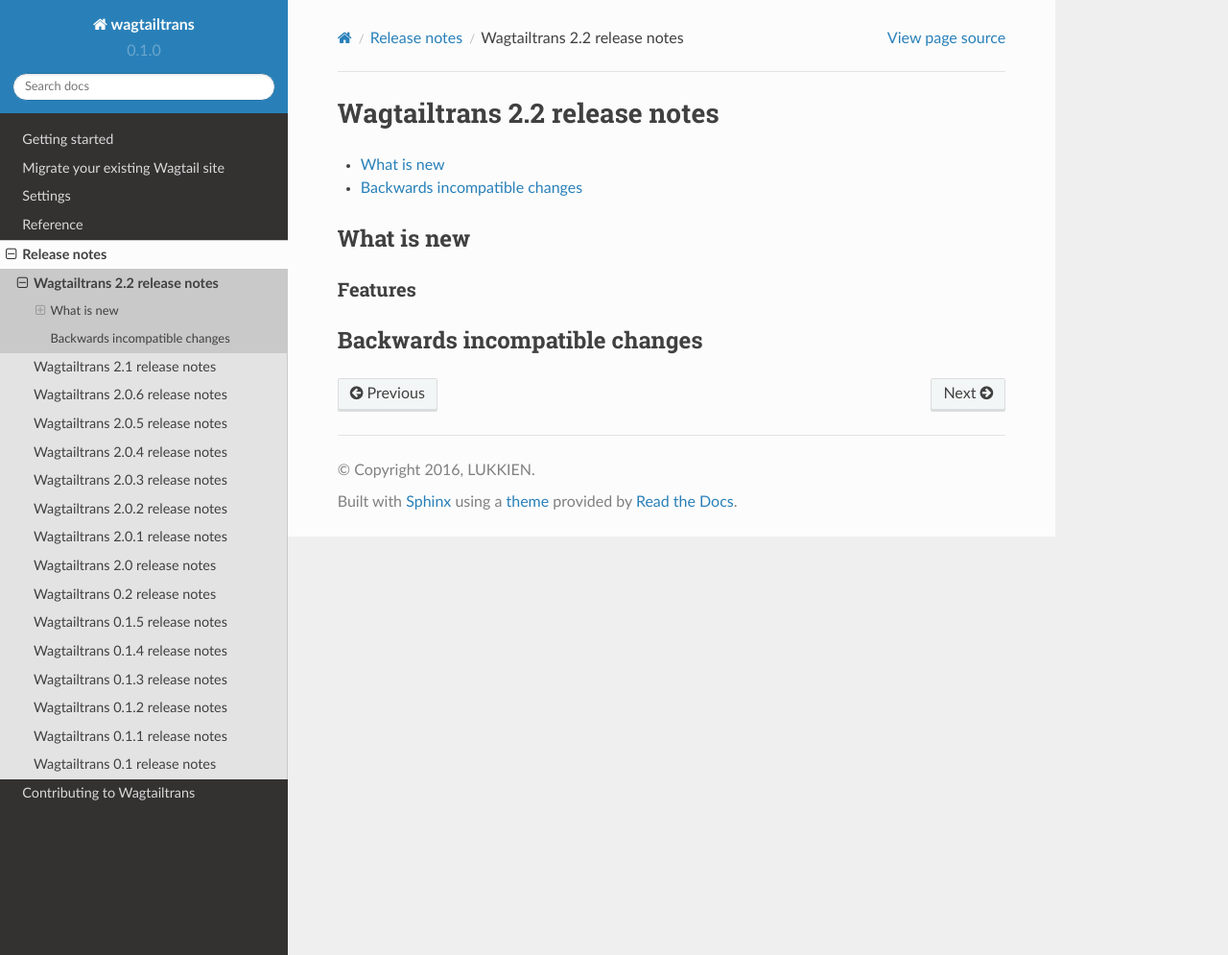
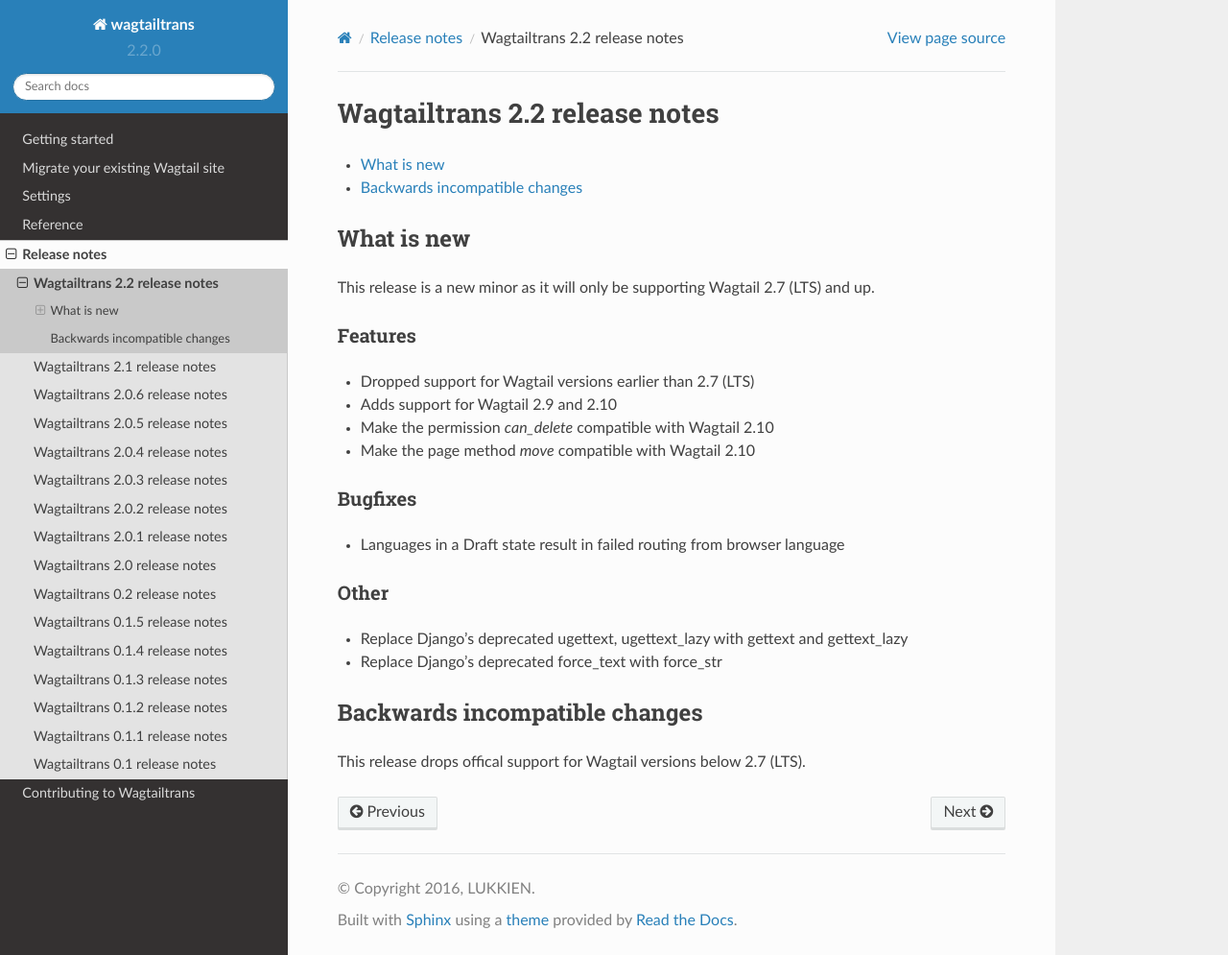
Before and after one commit to wagtail/wagtailtrans, a Sphinx documentation site: the page built from docs/source/releases/2.2.rst, in a window 1280 px wide and 995 px high. Shown: the whole window at 96% size. Built offline with Sphinx 7.4.7 and the Read the Docs theme 2.0.0, drawn with Linux system fonts in a browser that asks for light colours.

Commit message:
Prepare release 2.2

```diff
--- a/CHANGELOG.rst
+++ b/CHANGELOG.rst
@@ -10,6 +10,7 @@
 - Dropped support for Wagtail versions earlier than 2.7 (LTS)
 - Replace deprecated ugettext, ugettext_lazy with gettext and gettext_lazy
 - Replace deprecated force_text with force_str
+- Fix: Languages in a Draft state result in failed routing from browser language
 
 
 2.1 (03-02-2020)
--- a/docs/source/conf.py
+++ b/docs/source/conf.py
@@ -63,9 +63,9 @@
 # built documents.
 #
 # The short X.Y version.
-version = u'0.1.0'
+version = u'2.2.0'
 # The full version, including alpha/beta/rc tags.
-release = u'0.1.0'
+release = u'2.2.0'
 
 # The language for content autogenerated by Sphinx. Refer to documentation
 # for a list of supported languages.
--- a/docs/source/releases/2.2.rst
+++ b/docs/source/releases/2.2.rst
@@ -11,12 +11,29 @@
 What is new
 -----------
 
-
+This release is a new minor as it will only be supporting Wagtail 2.7 (LTS) and up.
 
 Features
 ~~~~~~~~
 
+- Dropped support for Wagtail versions earlier than 2.7 (LTS)
+- Adds support for Wagtail 2.9 and 2.10
+- Make the permission `can_delete` compatible with Wagtail 2.10
+- Make the page method `move` compatible with Wagtail 2.10
+
+Bugfixes
+~~~~~~~~
+
+- Languages in a Draft state result in failed routing from browser language
+
+Other
+~~~~~
+
+- Replace Django's deprecated ugettext, ugettext_lazy with gettext and gettext_lazy
+- Replace Django's deprecated force_text with force_str
 
 ------------------------------
 Backwards incompatible changes
 ------------------------------
+
+This release drops offical support for Wagtail versions below 2.7 (LTS).
--- a/src/wagtailtrans/__init__.py
+++ b/src/wagtailtrans/__init__.py
@@ -1,6 +1,6 @@
 default_app_config = 'wagtailtrans.apps.WagtailTransConfig'
 
-VERSION = (2, 2, 0, 'dev1')
+VERSION = (2, 2, 0, 'final')
 
 
 def get_version():
```
Also changed, not shown: other parts of CHANGELOG.rst (+1 -1 lines).
